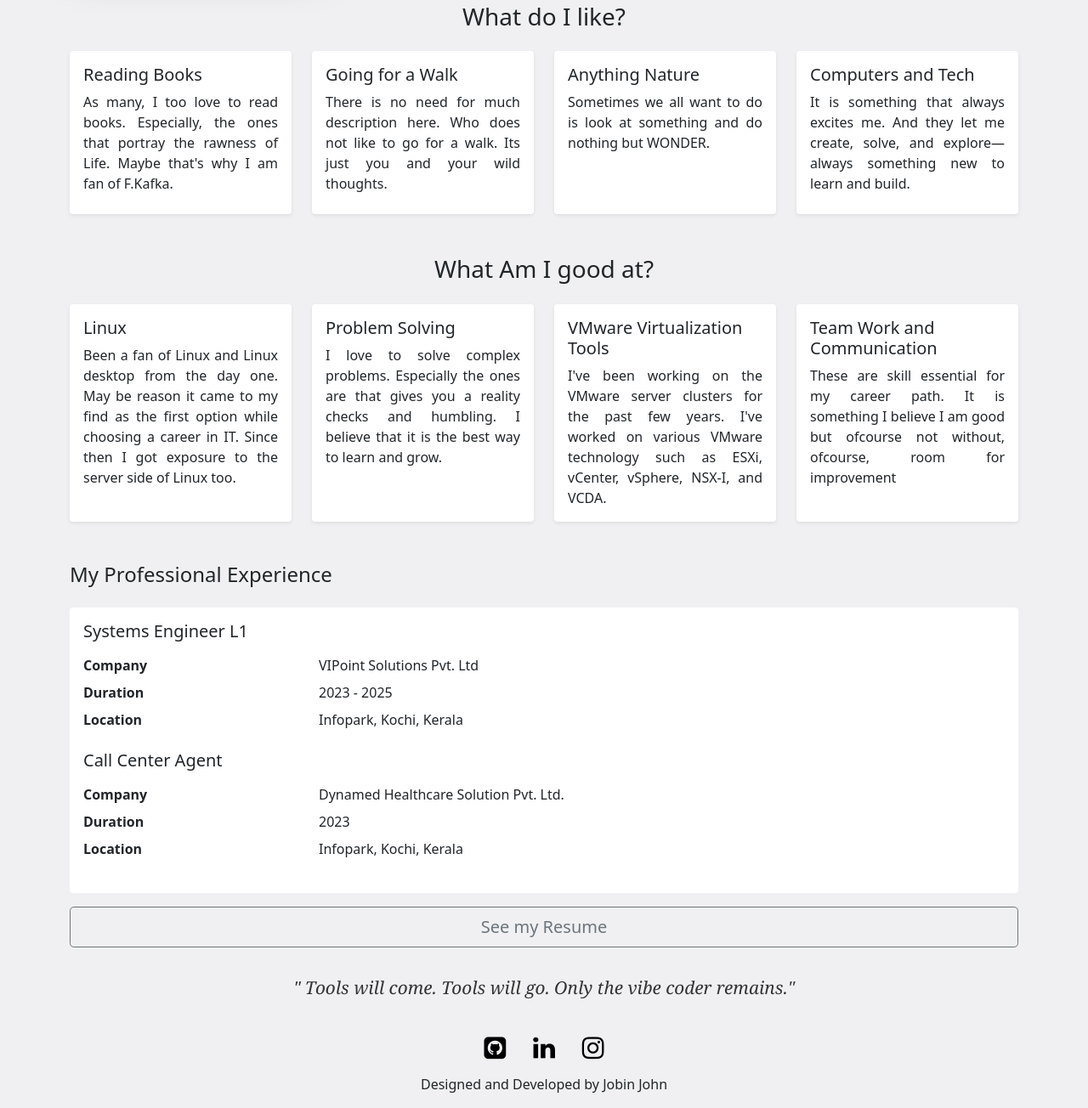
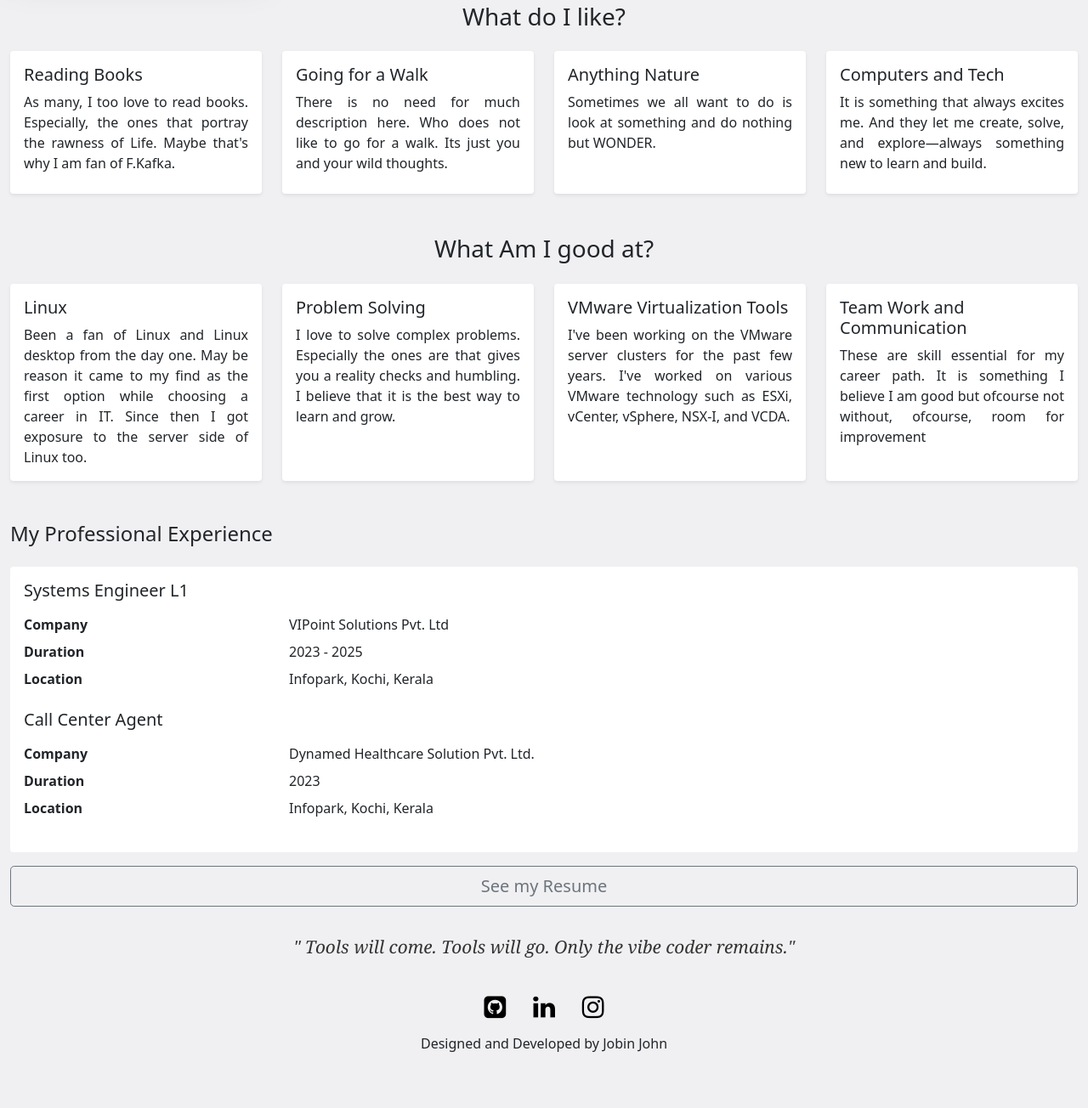
Before and after one commit to jobinsofiajohn/jobinsofiajohn.github.io, a plain HTML site: page index.html in a window 1280 px wide. Shown: the part 683-1987 px from the top of the page at 85% size. After the commit the page ends 1939 px from the top, so only its background shows below. Drawn offline with nearby package versions, Linux system fonts and the light colour scheme.

Commit message:
changed to container fluid

```diff
--- a/index.html
+++ b/index.html
@@ -36,7 +36,7 @@
 </head>
 <body>
 
-    <div class="container mt-3">
+    <div class="container-fluid mt-3">
         <div class="row">
             <div class="col">
                 <h1 class="text-center mt-3">Hi there, I am Jobin John.</h1>
@@ -52,7 +52,7 @@
         </div>
     </div>
 
-        <div class="container mt-5 mb-3">
+        <div class="container-fluid mt-5 mb-3">
         <div class="row">
             <div class="col-12 col-md-4 ">
                 <img src="jobin.jpg" class="img-fluid img-thumbnail rounded shadow-lg" height="250" width="300" alt="Jobin John">
@@ -69,7 +69,7 @@
             </div>
         </div>
     </div>
-    <!-- <div class="container mt-5 mb-3">
+    <!-- <div class="container-fluid mt-5 mb-3">
         <div class="row gx-0">
             <div class="col-4">
                 <img src="jobin.jpg" class="img-fluid img-thumbnail rounded shadow-lg" height="250" width="300" alt="Jobin John">
@@ -82,7 +82,7 @@
 
 
 
-    <div class="container">
+    <div class="container-fluid">
         <h3 class="text-center mt-5 mb-4">What do I like?</h3>
         <div class="row justify-content-between">
             <div class="col d-flex">
@@ -129,7 +129,7 @@
         </div>
     </div>
 
-    <div class="container">
+    <div class="container-fluid">
         <h3 class="text-center mt-5 mb-4">What Am I good at?</h3>
         <div class="row justify-content-between">
             <div class="col d-flex">
@@ -177,7 +177,7 @@
         </div>
     </div>
 
-    <div class="container">
+    <div class="container-fluid">
         <h4 class="text-start mt-5 mb-4">My Professional Experience</h4>
         <div class="row">
             <div class="col">
@@ -217,7 +217,7 @@
         </div>
     </div>
 
-    <div class="container">
+    <div class="container-fluid">
         <div class="col text-center p-3 my-3">
             <p class="blockquote mb-0" style="font-size: 1.3rem; font-family: 'Georgia', serif; color: #333;">
                 <em>" Tools will come. Tools will go. Only the vibe coder remains."</em>
@@ -225,7 +225,7 @@
         </div>
     </div>
 
-        <div class="container mb-0">
+        <div class="container-fluid mb-0">
         <div class="row">
         <div class="col">
             <ul class="nav justify-content-center">
@@ -236,7 +236,7 @@
         </div>
     </div>
 
-    <footer class="container mb-0 p-0">
+    <footer class="container-fluid mb-0 p-0">
         <div class="row mt-2">
         <p class="text-center">Designed and Developed by Jobin John</p>
         </div>
```
